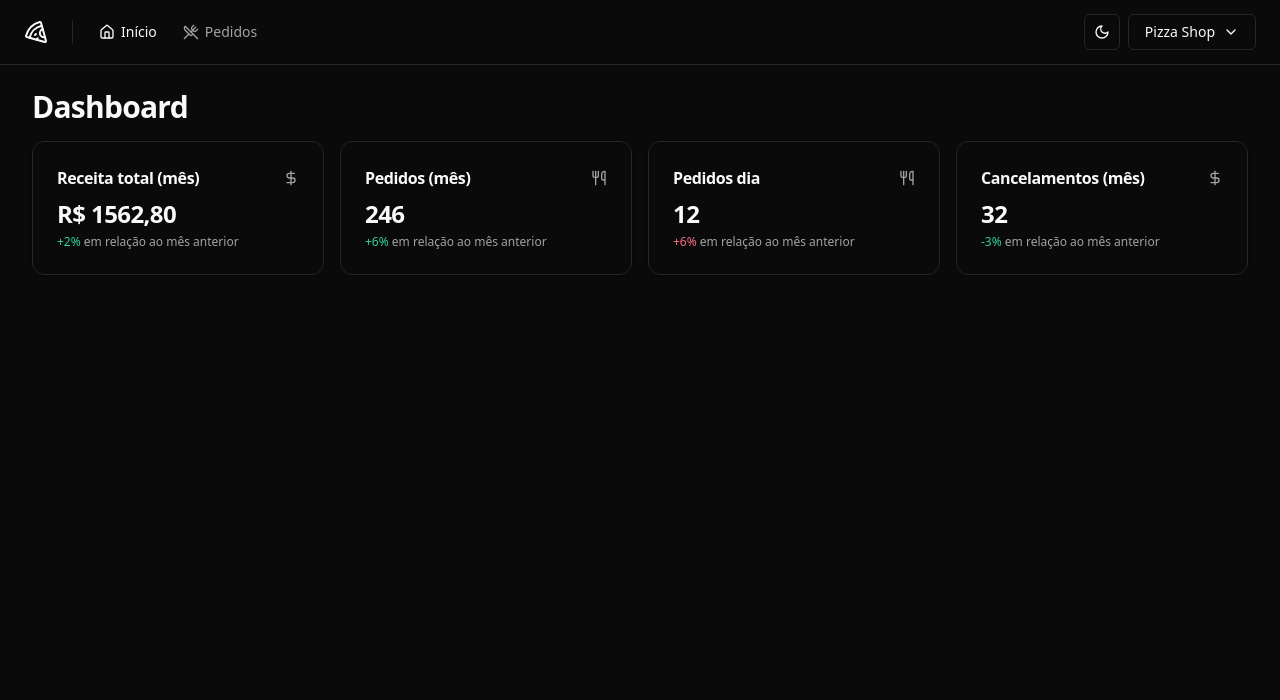
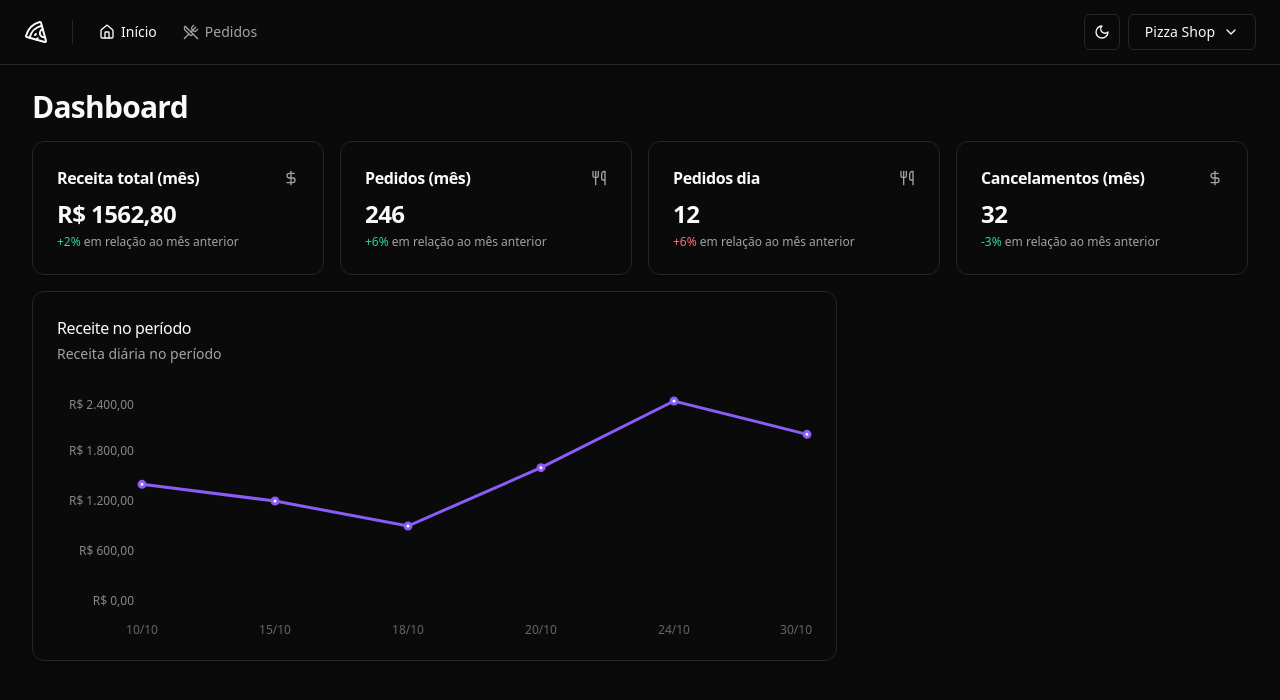
Before and after one commit to brunoanunciacaosouza/pizzashop-web, a React (Vite) app: page / in a window 1280 px wide. Shown: the top 700 px of the page. Built offline with nearby package versions, Linux system fonts and the light colour scheme.

Commit message:
gráfico receita no periodo

```diff
--- a/package.json
+++ b/package.json
@@ -28,6 +28,7 @@
     "react-helmet-async": "^2.0.5",
     "react-hook-form": "^7.53.1",
     "react-router-dom": "^6.27.0",
+    "recharts": "^2.13.0",
     "sonner": "^1.5.0",
     "sort-by": "^1.2.0",
     "tailwind-merge": "^2.5.4",
--- a/src/pages/app/dashboard/dashboard.tsx
+++ b/src/pages/app/dashboard/dashboard.tsx
@@ -3,6 +3,7 @@ import { MonthRevenueCard } from "./month-revenue-card";
 import { MonthOrdersAmountCard } from "./month-orders-amount-card";
 import { DayOrdersAmountCard } from "./day-orders-amount-card";
 import { MonthCanceledOrdersAmountCard } from "./month-canceled-orders-amount-card";
+import { RevenueChart } from "./revenue-chart";
 
 export function Dashboard() {
   return (
@@ -18,6 +19,10 @@ export function Dashboard() {
           <DayOrdersAmountCard />
           <MonthCanceledOrdersAmountCard />
         </div>
+
+        <div className="grid grid-cols-9 gap-4">
+          <RevenueChart />
+        </div>
       </div>
     </>
   );
--- /dev/null
+++ b/src/pages/app/dashboard/revenue-chart.tsx
@@ -0,0 +1,69 @@
+import colors from "tailwindcss/colors";
+
+import {
+  ResponsiveContainer,
+  LineChart,
+  XAxis,
+  YAxis,
+  CartesianGrid,
+  Line,
+  Tooltip,
+} from "recharts";
+
+import {
+  Card,
+  CardContent,
+  CardDescription,
+  CardHeader,
+  CardTitle,
+} from "@/components/ui/card";
+
+const data = [
+  { data: "10/10", revenue: 1400 },
+  { data: "15/10", revenue: 1200 },
+  { data: "18/10", revenue: 900 },
+  { data: "20/10", revenue: 1600 },
+  { data: "24/10", revenue: 2400 },
+  { data: "30/10", revenue: 2000 },
+];
+
+export function RevenueChart() {
+  return (
+    <Card className="col-span-6">
+      <CardHeader className="flex-row items-center justify-between pb-8">
+        <div className="space-y-1">
+          <CardTitle className="text-base font-medium">
+            Receite no período
+          </CardTitle>
+          <CardDescription>Receita diária no período</CardDescription>
+        </div>
+      </CardHeader>
+      <CardContent>
+        <ResponsiveContainer width="100%" height={240}>
+          <LineChart data={data} style={{ fontSize: 12 }}>
+            <XAxis dataKey="data" tickLine={false} axisLine={false} dy={16} />
+
+            <YAxis
+              stroke="#888"
+              axisLine={false}
+              tickLine={false}
+              width={80}
+              tickFormatter={(value: number) =>
+                value.toLocaleString("pt-BR", {
+                  style: "currency",
+                  currency: "BRL",
+                })
+              }
+            />
+            <Line
+              type="linear"
+              stroke={colors.violet["500"]}
+              strokeWidth={3}
+              dataKey="revenue"
+            />
+          </LineChart>
+        </ResponsiveContainer>
+      </CardContent>
+    </Card>
+  );
+}
```
Also changed, not shown: 1 other file (tests, documents, lock files or other folders).
